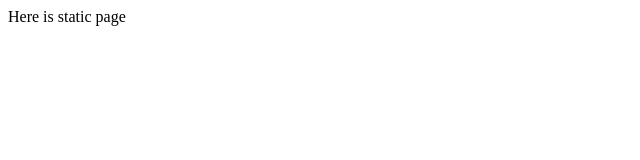
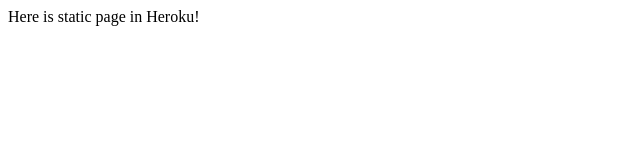
Before and after one commit to Koroffin/imhere, a website: page public/index.html in a window 1280 px wide. Shown: the full height of the page, 0-640 px from the left. Drawn offline with Linux system fonts and the light colour scheme.

Commit message:
heroku auto merge

```diff
--- a/public/index.html
+++ b/public/index.html
@@ -1,6 +1,6 @@
 <html>
 	<head></head>
 	<body>
-		Here is static page
+		Here is static page in Heroku!
 	</body>
 </html>
```
